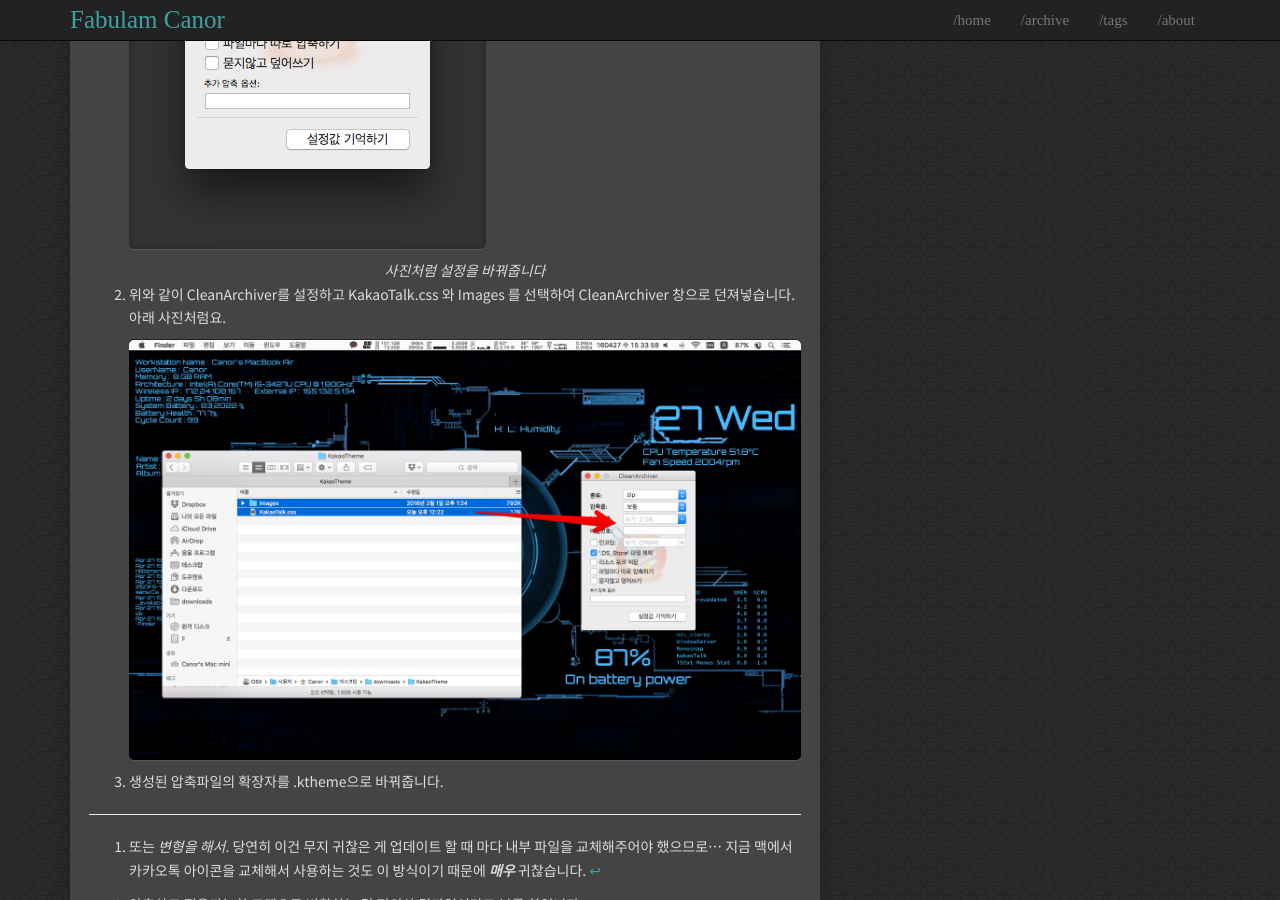
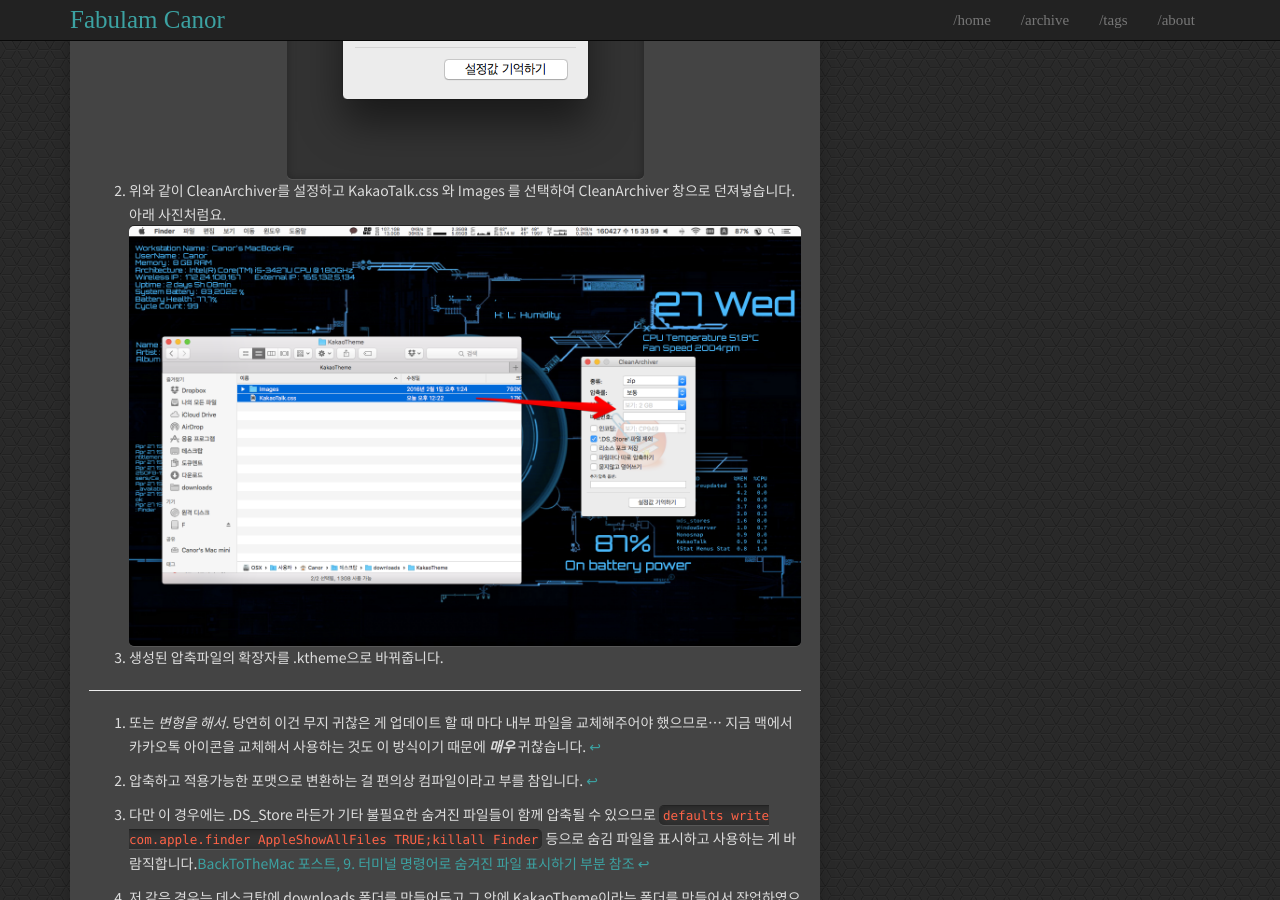
Before and after one commit to Canorus/canorus.github.io, a Jekyll site: the page built from _posts/2016-04-27-problem_on_kakaotalk_user_theme.md, in a window 1280 px wide and 900 px high, scrolled down 3181 px. Built offline with Jekyll 4.4.1, drawn with Linux system fonts in a browser that asks for light colours.

Commit message:
problem on kakaotalk user theme

```diff
--- a/_posts/2016-04-27-problem_on_kakaotalk_user_theme.md
+++ b/_posts/2016-04-27-problem_on_kakaotalk_user_theme.md
@@ -29,16 +29,16 @@
 
 1. 만들어 둔 테마 폴더를 열고 KakaoTalk.css와 Images를 선택 해줍니다.
 2. 선택한 상태에서 우클릭 또는 Ctrl + 클릭하여 메뉴를 열고 '2개 항목 압축'을 클릭합니다.
-![](/Resources/2016-04-27/2개항목압축.png){: center-image :}
+![](/Resources/2016-04-27/2개항목압축.png){: .center-image :}
 3. 생성된 압축파일의 확장자를 .ktheme으로 바꿔줍니다.
 
 [^3]: 다만 이 경우에는 .DS_Store 라든가 기타 불필요한 숨겨진 파일들이 함께 압축될 수 있으므로 `defaults write com.apple.finder AppleShowAllFiles TRUE;killall Finder` 등으로 숨김 파일을 표시하고 사용하는 게 바람직합니다.[BackToTheMac 포스트, 9. 터미널 명령어로 숨겨진 파일 표시하기 부분 참조](http://macnews.tistory.com/203)
 
 ## Terminal을 이용하는 방법
 
-![](/Resources/2016-04-27/navtothemefiles.png){: center-image :}
+![](/Resources/2016-04-27/navtothemefiles.png){: .center-image :}
 1. 기본 앱인 Terminal.app을 실행하고 KakaoTalk.css가 위치한 디렉터리로 이동합니다.[^4]
-![](/Resources/2016-04-27/zipcommand.png){: center-image :}*예시. 파일이름을 `KakaoTheme`으로 한 경우*
+![](/Resources/2016-04-27/zipcommand.png){: .center-image :}*예시. 파일이름을 `KakaoTheme`으로 한 경우*
 2. `zip -X {파일이름} *` 을 입력하고 return을 눌러줍니다. ***대소문자, 띄어쓰기 모두 준수하셔야 합니다.*** -X 옵션은 .DS_Store 와 같은 부스러기 파일들을 포함하지 않고 압축하는 옵션이고, 해당 명령어는 디렉터리 내부의 파일을 모두 압축하는 명령어입니다.
 ![](/Resources/2016-04-27/final.png)
 3. 생성된 압축파일의 확장자를 .ktheme으로 바꿔줍니다.
@@ -50,9 +50,9 @@
 일반 사용자들에게 가장 추천할만한 방법이 아닐까 *개인적으로* 생각합니다
 
 1. CleanArchiver를 설치합니다.
-![](/Resources/2016-04-27/cleanarchiversetup.png){: center-image :}*사진처럼 설정을 바꿔줍니다*
+![](/Resources/2016-04-27/cleanarchiversetup.png){: .center-image :}
 2. 위와 같이 CleanArchiver를 설정하고 KakaoTalk.css 와 Images 를 선택하여 CleanArchiver 창으로 던져넣습니다. 아래 사진처럼요.
-![](/Resources/2016-04-27/dragintocleanarchiver.png){: center-image :}
+![](/Resources/2016-04-27/dragintocleanarchiver.png){: .center-image :}
 3. 생성된 압축파일의 확장자를 .ktheme으로 바꿔줍니다.
 
 - - -
```
